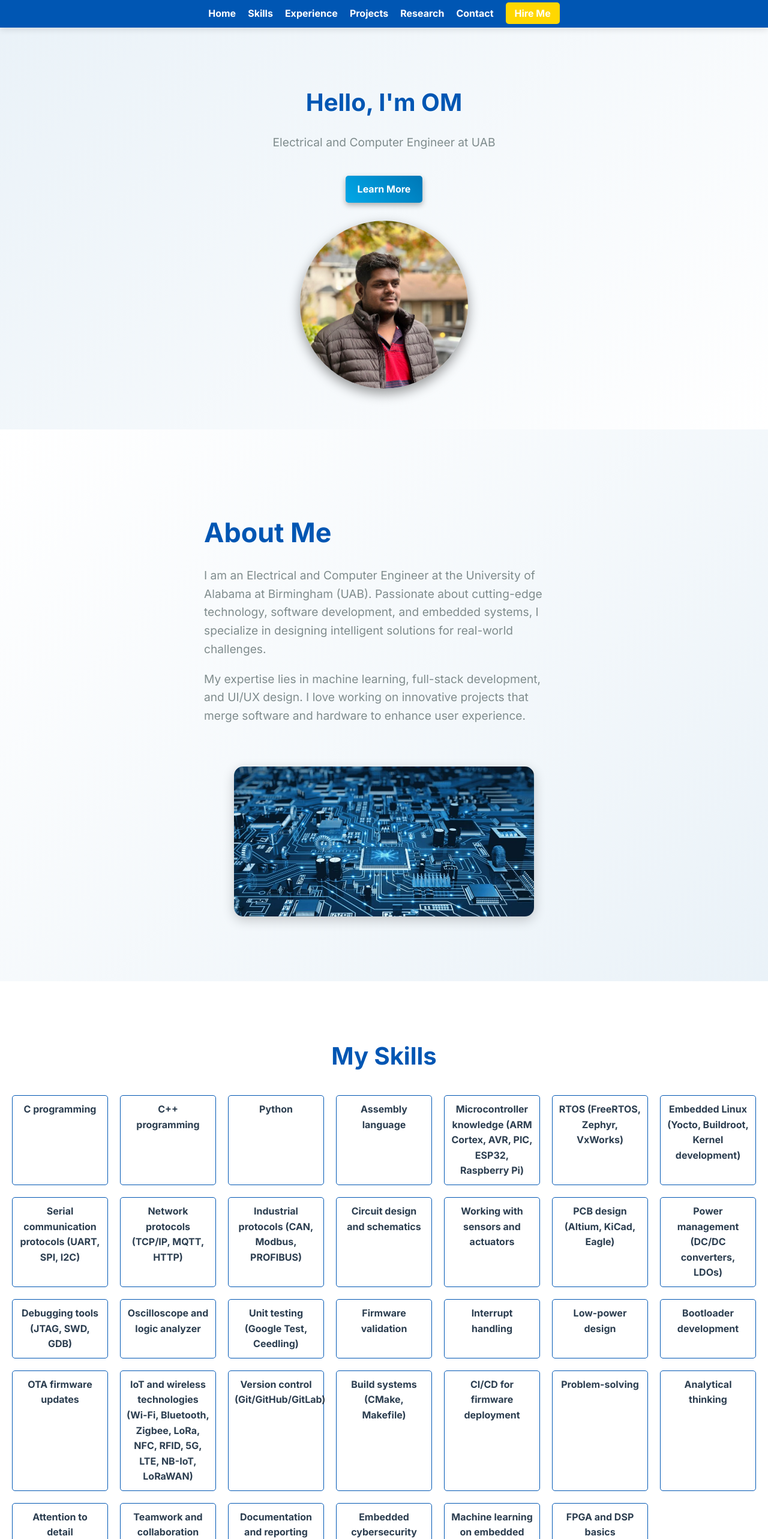
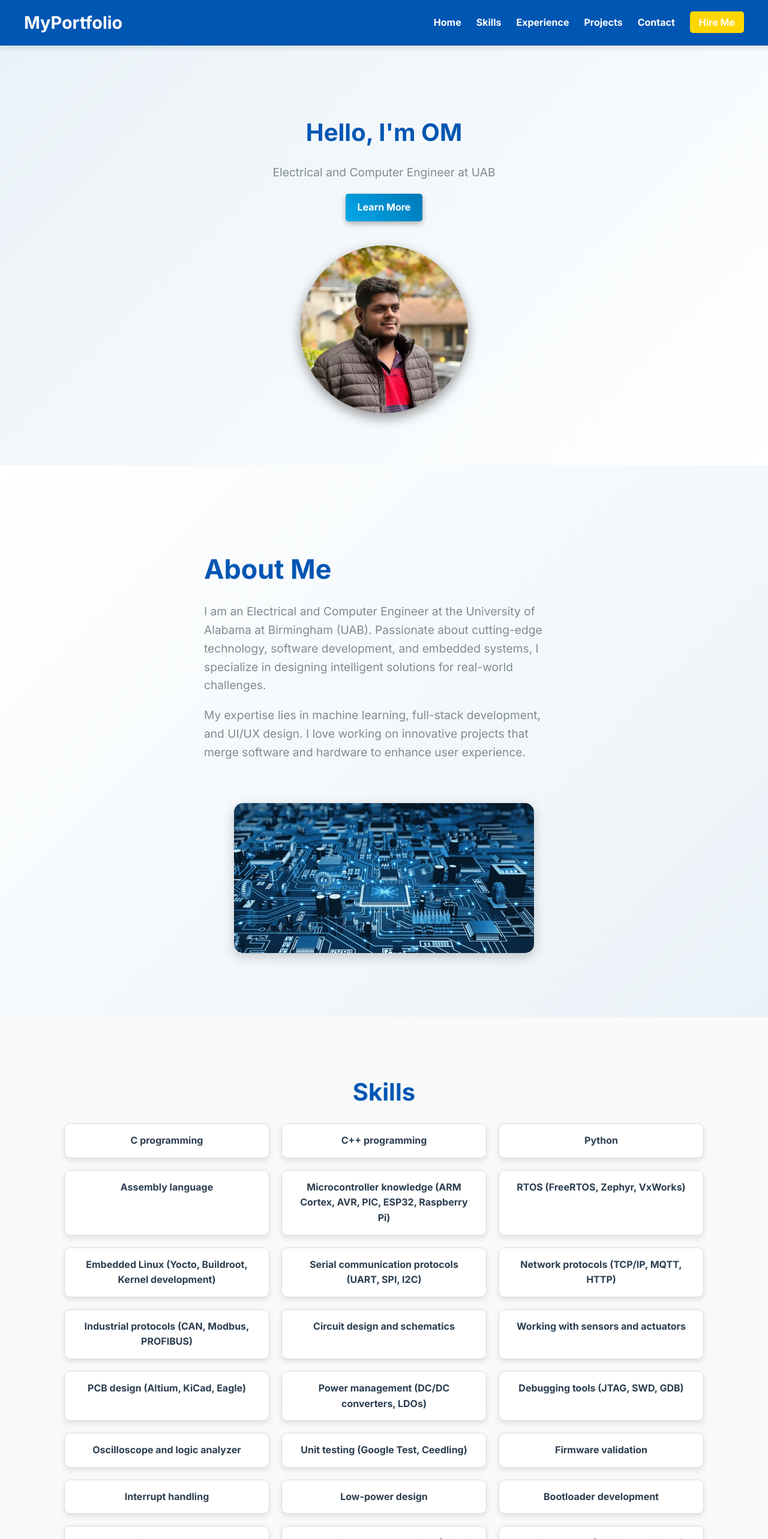
Before and after one commit to Omprakash87/my-portfolio, a Next.js app: page / in a window 1280 px wide. Shown: the top 2566 px of the page at 60% size. Built offline with nearby package versions, Linux system fonts and the light colour scheme.

Commit message:
Updated hero section spacing, skills section layout, and navbar design

```diff
--- a/components/Navbar.js
+++ b/components/Navbar.js
@@ -3,6 +3,7 @@ import { useEffect, useState } from "react";
 export default function Navbar() {
   const [theme, setTheme] = useState("light"); // Default to "light" initially
   const [isMounted, setIsMounted] = useState(false); // Ensure the component is mounted
+  const [isMenuOpen, setIsMenuOpen] = useState(false);
 
   useEffect(() => {
     // Ensure this runs only on the client side
@@ -21,6 +22,10 @@ export default function Navbar() {
     document.documentElement.setAttribute("data-theme", newTheme);
   };
 
+  const toggleMenu = () => {
+    setIsMenuOpen(!isMenuOpen);
+  };
+
   if (!isMounted) {
     // Prevent rendering until the component is mounted
     return null;
@@ -28,15 +33,17 @@ export default function Navbar() {
 
   return (
     <nav className="navbar">
-      <ul>
+      <div className="navbar-container">
+        <a href="#hero" className="logo">MyPortfolio</a>
+        <ul className="navbar-links">
           <li><a href="#hero">Home</a></li>
           <li><a href="#skills">Skills</a></li>
           <li><a href="#experience">Experience</a></li>
           <li><a href="#projects">Projects</a></li>
-        <li><a href="#research">Research</a></li>
           <li><a href="#contact">Contact</a></li>
           <li><a href="#contact" className="hire-button">Hire Me</a></li>
         </ul>
+      </div>
     </nav>
   );
 }
--- a/components/sections/Skills.js
+++ b/components/sections/Skills.js
@@ -1,12 +1,47 @@
 export default function Skills() {
-  const skills = ["C programming", "C++ programming", "Python", "Assembly language", "Microcontroller knowledge (ARM Cortex, AVR, PIC, ESP32, Raspberry Pi)", "RTOS (FreeRTOS, Zephyr, VxWorks)", "Embedded Linux (Yocto, Buildroot, Kernel development)", "Serial communication protocols (UART, SPI, I2C)", "Network protocols (TCP/IP, MQTT, HTTP)", "Industrial protocols (CAN, Modbus, PROFIBUS)", "Circuit design and schematics", "Working with sensors and actuators", "PCB design (Altium, KiCad, Eagle)", "Power management (DC/DC converters, LDOs)", "Debugging tools (JTAG, SWD, GDB)", "Oscilloscope and logic analyzer", "Unit testing (Google Test, Ceedling)", "Firmware validation", "Interrupt handling", "Low-power design", "Bootloader development", "OTA firmware updates", "IoT and wireless technologies (Wi-Fi, Bluetooth, Zigbee, LoRa, NFC, RFID, 5G, LTE, NB-IoT, LoRaWAN)", "Version control (Git/GitHub/GitLab)", "Build systems (CMake, Makefile)", "CI/CD for firmware deployment", "Problem-solving", "Analytical thinking", "Attention to detail", "Teamwork and collaboration", "Documentation and reporting", "Embedded cybersecurity (Secure Boot, Encryption)", "Machine learning on embedded systems (TinyML)", "FPGA and DSP basics"];
+  const skills = [
+    "C programming",
+    "C++ programming",
+    "Python",
+    "Assembly language",
+    "Microcontroller knowledge (ARM Cortex, AVR, PIC, ESP32, Raspberry Pi)",
+    "RTOS (FreeRTOS, Zephyr, VxWorks)",
+    "Embedded Linux (Yocto, Buildroot, Kernel development)",
+    "Serial communication protocols (UART, SPI, I2C)",
+    "Network protocols (TCP/IP, MQTT, HTTP)",
+    "Industrial protocols (CAN, Modbus, PROFIBUS)",
+    "Circuit design and schematics",
+    "Working with sensors and actuators",
+    "PCB design (Altium, KiCad, Eagle)",
+    "Power management (DC/DC converters, LDOs)",
+    "Debugging tools (JTAG, SWD, GDB)",
+    "Oscilloscope and logic analyzer",
+    "Unit testing (Google Test, Ceedling)",
+    "Firmware validation",
+    "Interrupt handling",
+    "Low-power design",
+    "Bootloader development",
+    "OTA firmware updates",
+    "IoT and wireless technologies (Wi-Fi, Bluetooth, Zigbee, LoRa, NFC, RFID, 5G, LTE, NB-IoT, LoRaWAN)",
+    "Version control (Git/GitHub/GitLab)",
+    "Build systems (CMake, Makefile)",
+    "CI/CD for firmware deployment",
+    "Problem-solving",
+    "Analytical thinking",
+    "Attention to detail",
+    "Teamwork and collaboration",
+    "Documentation and reporting",
+    "Embedded cybersecurity (Secure Boot, Encryption)",
+    "Machine learning on embedded systems (TinyML)",
+    "FPGA and DSP basics"
+  ];
 
   return (
-    <section id="skills" className="skills">
-      <h2>My Skills</h2>
-      <div className="skills-list">
+    <section className="skills">
+      <h2>Skills</h2>
+      <div className="skills-grid">
         {skills.map((skill, index) => (
-          <span key={index}>{skill}</span>
+          <div key={index} className="skill-box">{skill}</div>
         ))}
       </div>
     </section>
--- a/pages/index.js
+++ b/pages/index.js
@@ -6,7 +6,7 @@ import Research from '../components/sections/Research';
 import Contact from '../components/sections/Contact';
 import Image from 'next/image';
 
-export default function Home() {
+export default function Hero() {
   return (
     <div>
 
--- a/styles/globals.css
+++ b/styles/globals.css
@@ -19,7 +19,6 @@ body {
 }
 
 .section {
-  margin-top: 80px; /* Add spacing below the navbar */
   padding: 60px 20px;
   max-width: 1200px;
   margin: 0 auto;
@@ -92,12 +91,13 @@ button:hover, .cta:hover {
   align-items: center;
   justify-content: center;
   text-align: center;
-  padding: 60px 20px;
+  padding: 80px 20px;
   background: linear-gradient(135deg, #eaf2f8, #ffffff); /* Light gradient */
 }
 
 .hero-content {
   max-width: 800px;
+  text-align: center;
 }
 
 .profile-picture {
@@ -105,7 +105,7 @@ button:hover, .cta:hover {
   height: 150px;
   border-radius: 50%; /* Circular image */
   border: 4px solid #0056b3; /* Blue border */
-  margin-top: 20px; /* Add spacing above the image */
+  margin-top: 30px; /* Add spacing above the profile picture */
   box-shadow: 0 4px 10px rgba(0, 0, 0, 0.1); /* Subtle shadow */
 }
 
@@ -129,25 +129,26 @@ button:hover, .cta:hover {
   border-radius: 5px;
   text-decoration: none;
   transition: all 0.3s ease;
-  margin-bottom: 30px; /* Add spacing below the button */
+  margin-bottom: 40px; /* Add spacing below the button */
+}
+
+.cta:hover {
+  background-color: #007acc; /* Lighter blue */
 }
 
 /* 🌟 Call to Action Button */
 .hero .cta {
-  margin-top: 20px;
+  background-color: #0056b3;
+  color: white;
   padding: 10px 20px;
   font-size: 1rem;
-  background-color: #0056b3; /* Primary blue button */
-  color: white;
-  border: none;
   border-radius: 5px;
-  cursor: pointer;
+  text-decoration: none;
   transition: all 0.3s ease;
 }
 
 .hero .cta:hover {
-  background: #007acc; /* Lighter blue on hover */
-  transform: scale(1.1);
+  background-color: #007acc;
 }
 
 /* 🌟 Profile Image */
@@ -179,9 +180,9 @@ button:hover, .cta:hover {
 /* 🌟 Navbar Styling */
 .navbar {
   display: flex;
-  justify-content: center; /* Center the navbar horizontally */
-  align-items: center; /* Align items vertically */
-  padding: 10px 20px;
+  justify-content: center;
+  align-items: center;
+  padding: 15px 20px;
   background-color: #0056b3; /* Blue background */
   color: white;
   position: sticky;
@@ -190,29 +191,44 @@ button:hover, .cta:hover {
   box-shadow: 0 4px 10px rgba(0, 0, 0, 0.1);
 }
 
-.navbar ul {
-  display: flex; /* Default: horizontal layout */
+.navbar-container {
+  display: flex;
+  justify-content: space-between;
+  align-items: center;
+  width: 100%;
+  max-width: 1200px;
+}
+
+.logo {
+  font-size: 1.8rem;
+  font-weight: bold;
+  color: white;
+  text-decoration: none;
+}
+
+.navbar-links {
+  display: flex;
   list-style: none;
-  gap: 20px; /* Add spacing between navbar items */
+  gap: 25px;
   margin: 0;
   padding: 0;
 }
 
-.navbar ul li a {
-  color: white; /* Ensure text is visible */
+.navbar-links li a {
+  color: white;
   text-decoration: none;
   font-size: 1rem;
   font-weight: bold;
   transition: color 0.3s ease;
 }
 
-.navbar ul li a:hover {
+.navbar-links li a:hover {
   color: #ffd700; /* Gold color on hover */
 }
 
 .hire-button {
-  background-color: #ffd700; /* Gold button */
-  color: #0056b3; /* Blue text */
+  background-color: #ffd700;
+  color: #0056b3;
   padding: 8px 15px;
   border-radius: 5px;
   font-weight: bold;
@@ -221,71 +237,107 @@ button:hover, .cta:hover {
 }
 
 .hire-button:hover {
-  background-color: #ffcc00; /* Slightly darker gold */
+  background-color: #ffcc00;
   color: white;
 }
 
-/* Responsive Design for Mobile */
+/* Responsive Navbar */
+.hamburger {
+  display: none;
+  font-size: 1.5rem;
+  background: none;
+  border: none;
+  color: white;
+  cursor: pointer;
+}
+
 @media (max-width: 768px) {
-  .navbar ul {
-    flex-direction: column; /* Stack items vertically */
-    gap: 10px; /* Adjust spacing for vertical layout */
+  .navbar-links {
+    display: none;
+    flex-direction: column;
+    position: absolute;
+    top: 60px;
+    right: 20px;
+    background-color: #0056b3;
+    padding: 10px;
+    border-radius: 5px;
+    box-shadow: 0 4px 10px rgba(0, 0, 0, 0.1);
   }
 
-  .navbar ul li a {
-    font-size: 0.9rem; /* Adjust font size for smaller screens */
+  .navbar-links.active {
+    display: flex;
   }
 
-  .hire-button {
-    font-size: 0.9rem; /* Adjust button size for smaller screens */
-    padding: 6px 12px;
+  .hamburger {
+    display: block;
   }
 }
 /* 🌟 Skills Section */
 .skills {
   text-align: center;
   padding: 60px 20px;
+  background-color: #f9f9f9; /* Light background for contrast */
 }
 
 .skills h2 {
   font-size: 2.5rem;
-  color: #0056b3;
+  color: #0056b3; /* Blue heading */
+  margin-bottom: 20px;
 }
 
-.skills-list {
-  display: grid;
-  grid-template-columns: repeat(auto-fit, minmax(150px, 1fr));
-  gap: 20px;
-  margin-top: 20px;
+.skills-grid {
+  display: flex;
+  flex-wrap: wrap; /* Allow wrapping for responsive design */
+  justify-content: center; /* Center the skill boxes */
+  gap: 20px; /* Spacing between skill boxes */
+  max-width: 1200px;
+  margin: 0 auto; /* Center the grid */
 }
 
-.skills-list span {
-  background: #ffffff;
-  color: #2c3e50;
-  padding: 10px;
-  border: 1px solid #0056b3;
-  border-radius: 5px;
+.skill-box {
+  background: #ffffff; /* White background */
+  color: #2c3e50; /* Dark slate text */
+  padding: 15px 20px; /* Adjust padding for consistent spacing */
+  border: 1px solid #ddd; /* Subtle border */
+  border-radius: 10px; /* Rounded corners */
+  box-shadow: 0 4px 10px rgba(0, 0, 0, 0.1); /* Subtle shadow */
+  font-size: 1rem;
   font-weight: bold;
-  transition: all 0.3s;
+  text-align: center;
+  transition: all 0.3s ease;
+  flex: 1 1 calc(33.333% - 20px); /* Flexible width for responsiveness */
+  max-width: 300px; /* Prevent boxes from becoming too wide */
+  min-width: 200px; /* Prevent boxes from becoming too narrow */
 }
 
-.skills-list span:hover {
-  background: #0056b3;
-  color: white;
+.skill-box:hover {
+  background: #0056b3; /* Blue background on hover */
+  color: white; /* White text on hover */
+  transform: translateY(-5px); /* Slight lift on hover */
+  box-shadow: 0 6px 15px rgba(0, 0, 0, 0.2); /* Enhanced shadow on hover */
 }
 
 @media (max-width: 768px) {
-  .navbar ul {
-    flex-direction: row; /* Keep items in a row */
+  .skills h2 {
+    font-size: 2rem; /* Adjust heading size */
   }
 
-  .navbar ul li a {
-    font-size: 0.9rem; /* Adjust font size for smaller screens */
+  .skills-grid {
+    gap: 15px; /* Reduce spacing for smaller screens */
   }
 
-  .hire-button {
-    font-size: 0.9rem; /* Adjust button size for smaller screens */
-    padding: 6px 12px;
+  .skill-box {
+    flex: 1 1 calc(50% - 15px); /* Adjust width for smaller screens */
+    font-size: 0.9rem; /* Adjust font size */
+    padding: 10px 15px; /* Reduce padding */
+  }
+}
+
+@media (max-width: 480px) {
+  .skill-box {
+    flex: 1 1 calc(100% - 10px); /* Full width for very small screens */
+    font-size: 0.8rem; /* Further adjust font size */
+    padding: 8px 10px; /* Further reduce padding */
   }
 }
 /* 🌟 Projects Section */
@@ -768,6 +820,10 @@ html {
 
 /* 🌟 Animations */
 @keyframes fadeIn {
+  from {
+    opacity: 0;
+    transform: translateY(20px);
+  }
   to {
     opacity: 1;
     transform: translateY(0);
```
Lines whose indentation alone changed are shown as unchanged.
